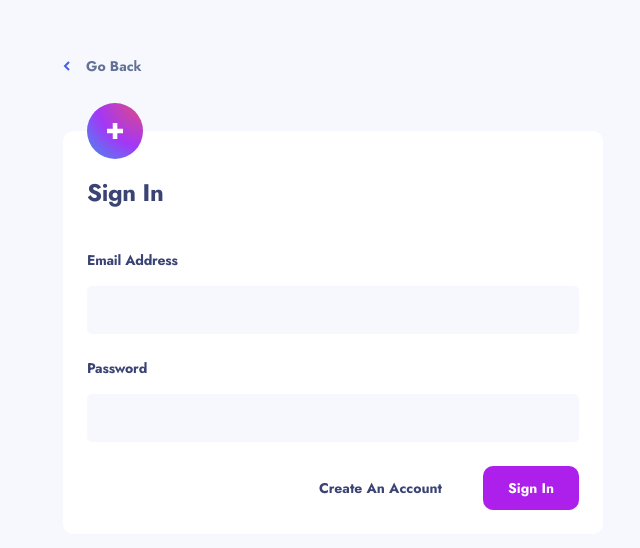
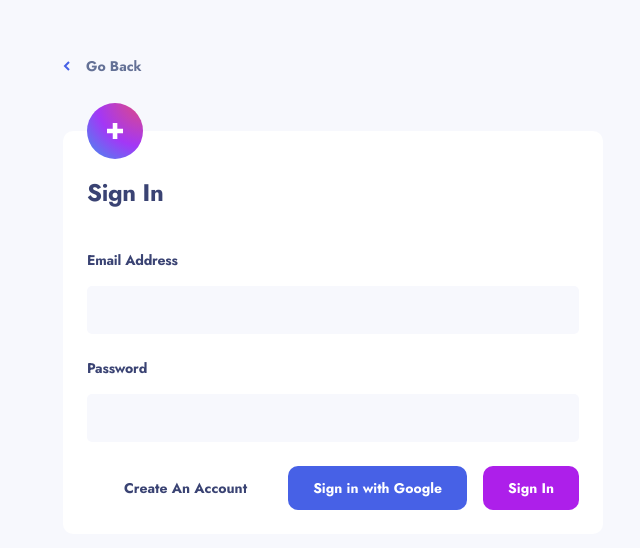
Before and after one commit to tkressma/product-feedback-app, a React (Create React App) app in the folder client/: page /auth in a window 1280 px wide. Shown: the top 548 px of the page, without its empty margins (307-947 px from the left). Built offline with nearby package versions, Linux system fonts and the light colour scheme.

Commit message:
Connect google oauth to project

```diff
--- a/client/src/components/Auth/Auth.js
+++ b/client/src/components/Auth/Auth.js
@@ -5,9 +5,15 @@ import Heading from "../UI/Heading/Heading";
 import FormTextInput from "../UI/Forms/FormTextInput/FormTextInput";
 import addIcon from "../../assets/shared/icon-new-feedback.svg";
 import Button from "../UI/Button/Button";
+import { GoogleLogin } from "react-google-login";
+import { useDispatch } from "react-redux";
 
 const Auth = () => {
+  const dispatch = useDispatch();
   const [isSignup, setIsSignup] = useState(false);
+  const heading = isSignup ? "Create An Account" : "Sign In";
+  const formChangeBtnText = isSignup ? "Already a user?" : "Create An Account";
+  const formSubmitBtnText = isSignup ? "Create Account" : "Sign In";
   const [newUser, setNewUser] = useState({
     email: "",
     password: "",
@@ -18,9 +24,19 @@ const Auth = () => {
     console.log("submit");
   };
 
-  const heading = isSignup ? "Create An Account" : "Sign In";
-  const formChangeBtnText = isSignup ? "Already a user?" : "Create An Account";
-  const formSubmitBtnText = isSignup ? "Create Account" : "Sign In";
+  const googleSuccess = async (res) => {
+    const result = res?.profileObj;
+    const token = res?.tokenId;
+
+    try {
+      dispatch({ type: "AUTH", data: { result, token } });
+    } catch (error) {
+      console.log(error.message);
+    }
+  };
+  const googleFailure = () => {
+    console.log("Google Sign In was unsuccessful. Try again later.");
+  };
 
   return (
     <Form icon={addIcon} backButtonDestination="/">
@@ -72,6 +88,21 @@ const Auth = () => {
             form="create-user"
             onClick={handleSubmit}
           />
+          <GoogleLogin
+            clientId="362804978157-o8ctp5ppr0kdu9a42h90rv8asg3d1eu2.apps.googleusercontent.com"
+            render={(renderProps) => (
+              <Button
+                style="blue"
+                text="Sign in with Google"
+                onClick={renderProps.onClick}
+                disabled={renderProps.disabled}
+              />
+            )}
+            onSuccess={googleSuccess}
+            onFailure={googleFailure}
+            cookiePolicy="single_host_origin"
+          />
+
           <Button
             style="transparent"
             text={formChangeBtnText}
```
